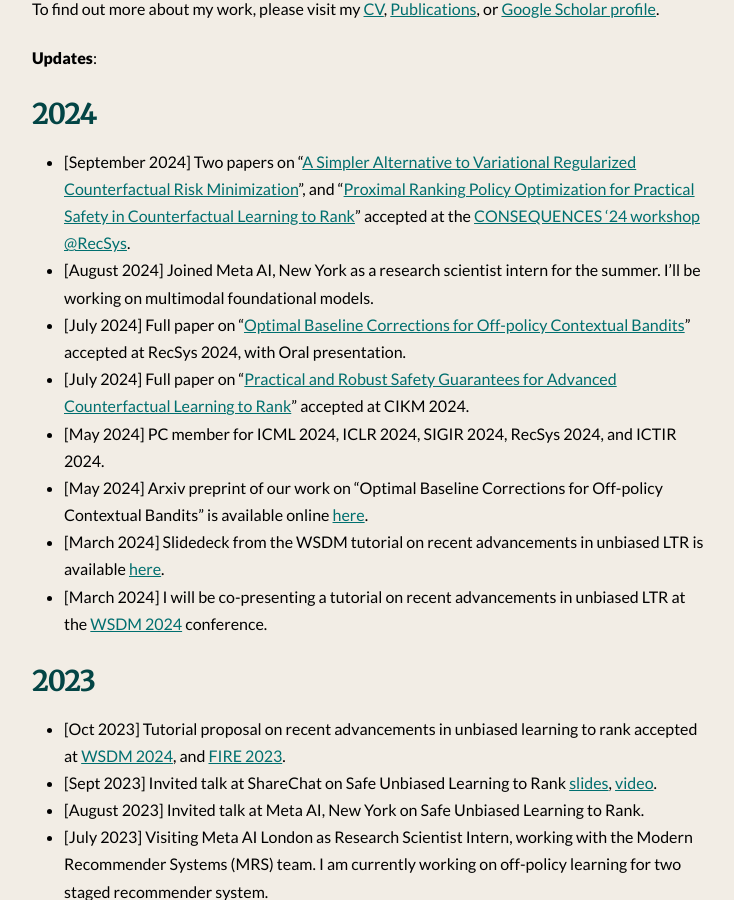
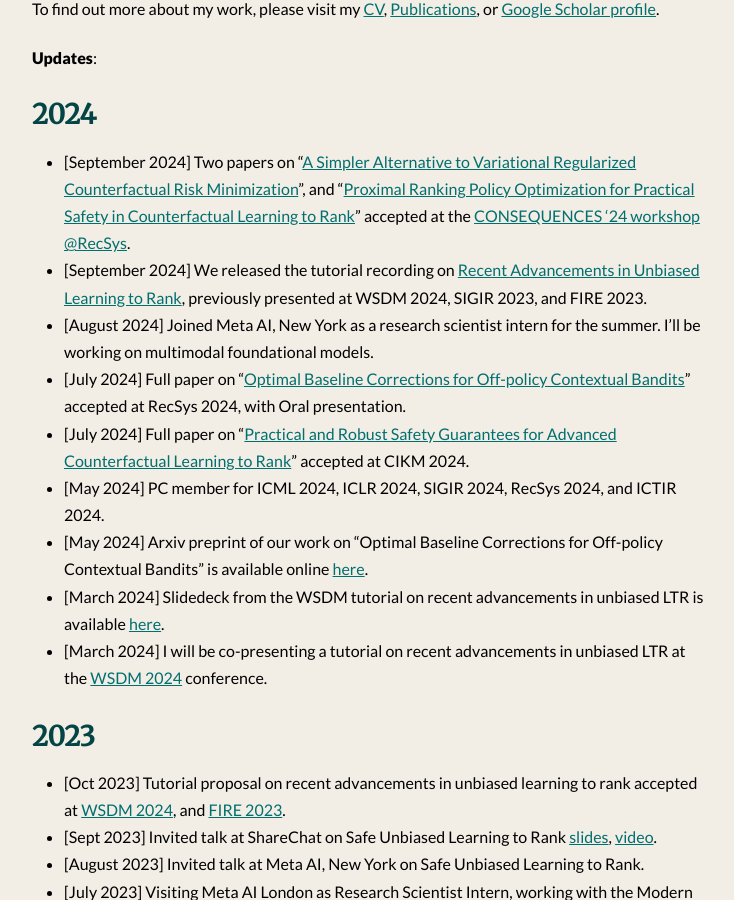
Before and after one commit to shashankg7/shashankg7.github.io, a Jekyll site: the page built from index.md, in a window 1280 px wide and 900 px high, scrolled down 539 px. Shown: the whole window, without its empty margins (272-1006 px from the left). Built offline with Jekyll 4.4.1, drawn with Linux system fonts in a browser that asks for light colours; nearby versions of some CDN libraries.

Commit message:
Update index.md

```diff
--- a/index.md
+++ b/index.md
@@ -18,6 +18,7 @@
 ## 2024
 
 * [September 2024] Two papers on "[A Simpler Alternative to Variational Regularized Counterfactual Risk Minimization](https://arxiv.org/pdf/2409.09819)", and "[Proximal Ranking Policy Optimization for Practical Safety in Counterfactual Learning to Rank](https://arxiv.org/pdf/2409.09881)" accepted at the [CONSEQUENCES '24 workshop @RecSys](https://sites.google.com/view/consequences2024/home).
+* [September 2024] We released the tutorial recording on [Recent Advancements in Unbiased Learning to Rank](https://www.youtube.com/watch?v=fcqCkjgOnJ8), previously presented at WSDM 2024, SIGIR 2023, and FIRE 2023.
 * [August 2024] Joined Meta AI, New York as a research scientist intern for the summer. I'll be working on multimodal foundational models.
 * [July 2024] Full paper on "[Optimal Baseline Corrections for Off-policy Contextual Bandits](https://drive.google.com/file/d/16hyfO1Fw9i5HWGlUpLgO3rhh1j3lN8xV/view)" accepted at RecSys 2024, with Oral presentation.
 * [July 2024] Full paper on "[Practical and Robust Safety Guarantees for Advanced Counterfactual Learning to Rank](https://drive.google.com/file/d/1WPGxFq07Qkj6sNEXpCOt_pAD6Hih6sBI/view)" accepted at CIKM 2024.
```
